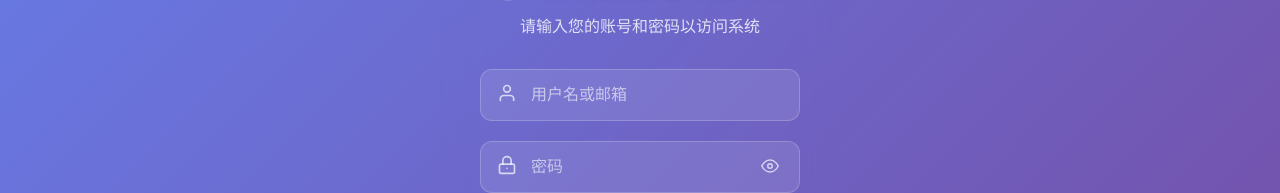
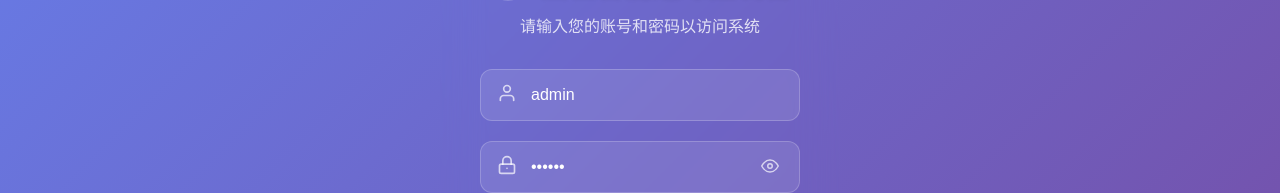
Before and after one commit to theway0139/ez-admin, a Vue app in the folder frontend/: page /login in a window 1280 px wide. Shown: the part 246-439 px from the top of the page. Built offline with nearby package versions, Linux system fonts and the light colour scheme; the HTML template or start-up script is replaced by a standard one.

Commit message:
登录界面默认输入了用户名和密码

```diff
--- a/frontend/src/views/Login.vue
+++ b/frontend/src/views/Login.vue
@@ -133,8 +133,8 @@ const router = useRouter()
 
 // 响应式数据
 const form = reactive({
-  username: '',
-  password: '',
+  username: 'admin',
+  password: '123456',
   rememberMe: false
 })
 
```
